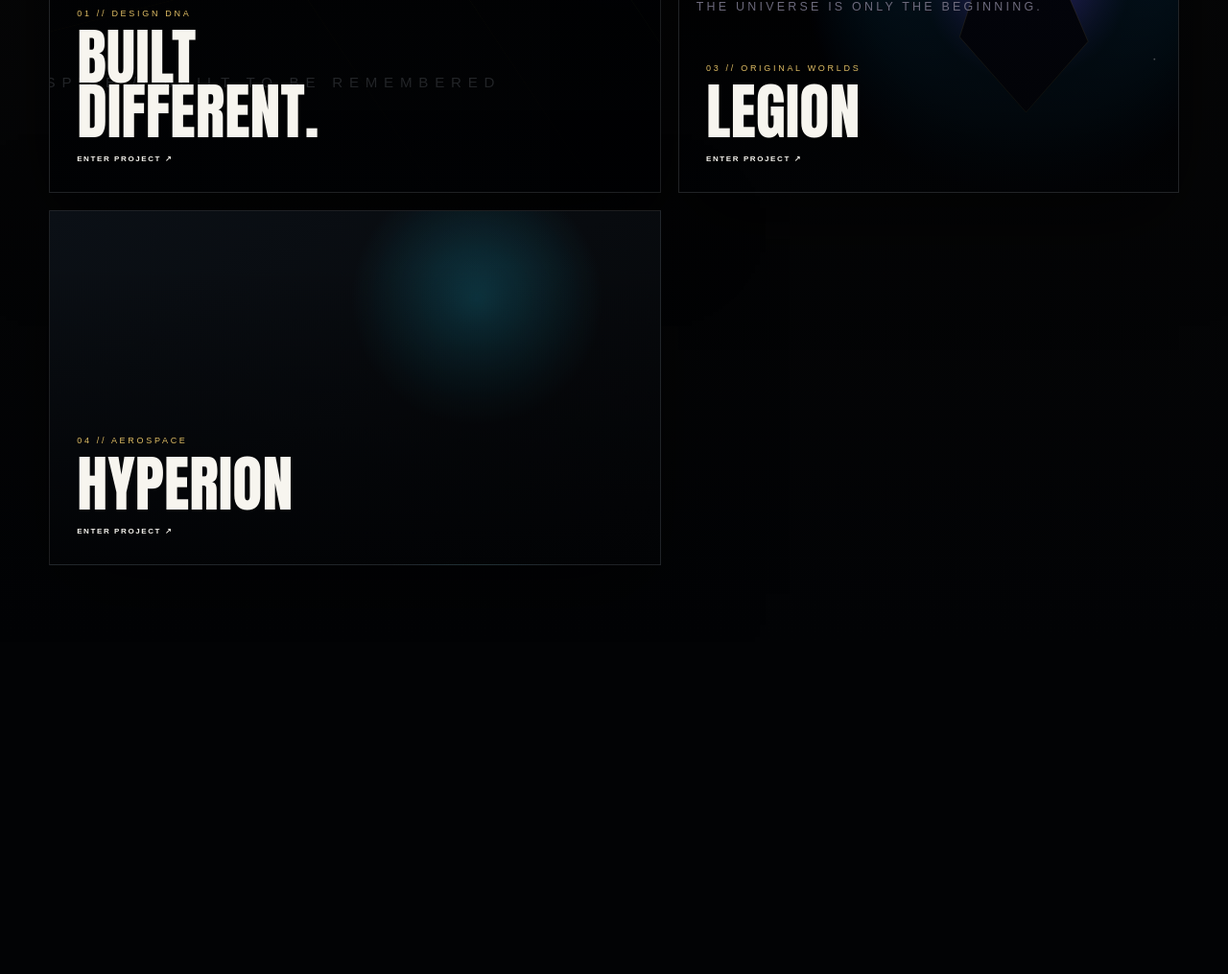
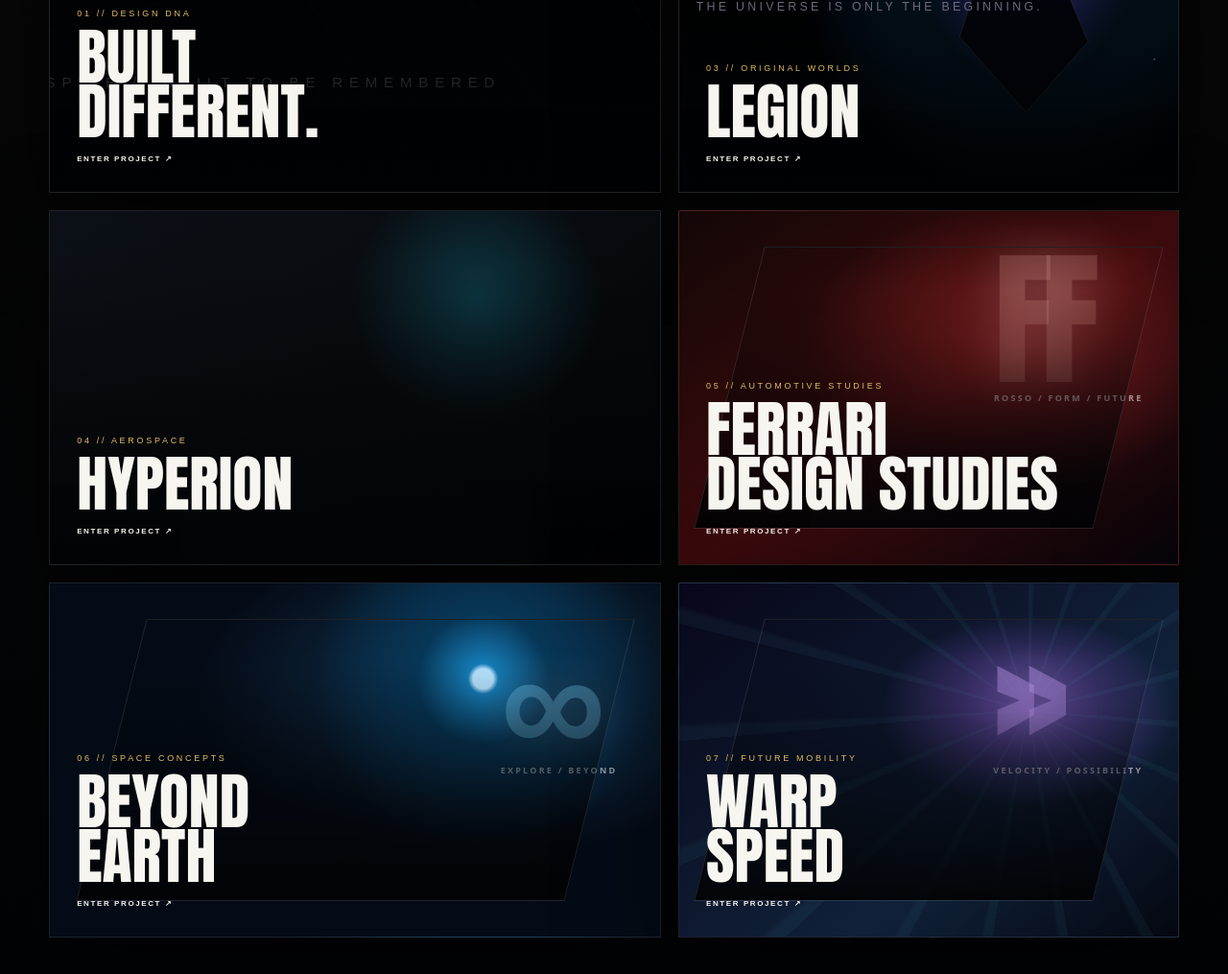
Before and after one commit to forgeframestudio/forgeframe-fusion, a website: page public/index.html in a window 1280 px wide. Shown: the part 3120-4135 px from the top of the page at 96% size. Before the commit the page ends 3879 px from the top, so only its background shows below. Drawn offline with Linux system fonts and the light colour scheme.

Commit message:
feat: showcase ForgeFrame automotive, space, and warp concepts

```diff
--- a/public/index.html
+++ b/public/index.html
@@ -167,7 +167,19 @@
 #musicModal .music-bottom-space{height:180px!important}
 #musicModal iframe{height:520px!important;touch-action:auto!important}
 @media(max-width:600px){#musicModal .music-scroll{padding:54px 10px 180px!important}#musicModal iframe{height:560px!important}}
-.native-deck{max-width:920px;margin:12px auto 18px;padding:18px;border:1px solid #ffffff18;background:linear-gradient(135deg,#0b0d10,#050506);display:flex;align-items:center;gap:18px}.deck-meta{flex:1;min-width:0}.deck-meta small{display:block;color:#c7a94d;font-size:8px;letter-spacing:.2em}.deck-meta strong{display:block;color:#fff;margin-top:5px;font-size:15px}.deck-meta span{display:block;color:#777;font-size:9px;margin-top:4px}.deck-controls{display:flex;gap:6px}.deck-controls button{position:static!important;width:44px!important;height:44px!important;border-radius:50%!important;background:#ffffff08!important;border:1px solid #ffffff20!important;color:#fff!important;font-size:15px!important}@media(max-width:600px){.native-deck{flex-direction:column;align-items:stretch}.deck-controls{justify-content:center}}</style></head><body>
+.native-deck{max-width:920px;margin:12px auto 18px;padding:18px;border:1px solid #ffffff18;background:linear-gradient(135deg,#0b0d10,#050506);display:flex;align-items:center;gap:18px}.deck-meta{flex:1;min-width:0}.deck-meta small{display:block;color:#c7a94d;font-size:8px;letter-spacing:.2em}.deck-meta strong{display:block;color:#fff;margin-top:5px;font-size:15px}.deck-meta span{display:block;color:#777;font-size:9px;margin-top:4px}.deck-controls{display:flex;gap:6px}.deck-controls button{position:static!important;width:44px!important;height:44px!important;border-radius:50%!important;background:#ffffff08!important;border:1px solid #ffffff20!important;color:#fff!important;font-size:15px!important}@media(max-width:600px){.native-deck{flex-direction:column;align-items:stretch}.deck-controls{justify-content:center}}
+/* Independent concept studies: visual treatments remain original to ForgeFrame. */
+.show.concept-auto,.show.concept-space,.show.concept-warp{min-height:400px;isolation:isolate;overflow:hidden}
+.show.concept-auto{background:radial-gradient(ellipse at 68% 38%,#b12c2c90,transparent 45%),linear-gradient(145deg,#130707,#3c0a0c 52%,#050409)}
+.show.concept-space{background:radial-gradient(circle at 71% 27%,#b6e3ff 0 2%,#157bb6 3%,#073656 13%,transparent 34%),radial-gradient(ellipse at 72% 30%,#2a79b65e,transparent 47%),#040b16}
+.show.concept-warp{background:repeating-conic-gradient(from 18deg at 70% 36%,#67efff0b 0deg 2deg,transparent 3deg 19deg),radial-gradient(ellipse at 70% 36%,#ab67ff8a,transparent 30%),linear-gradient(140deg,#080719,#10213a 65%,#040710)}
+.show.concept-auto:after,.show.concept-space:after,.show.concept-warp:after{content:"";position:absolute;inset:10%;border:1px solid #ffffff1c;transform:skew(-14deg);pointer-events:none}
+.concept-symbol{position:absolute;right:7%;top:14%;font:900 clamp(82px,12vw,190px)/.8 Impact,sans-serif;letter-spacing:-.08em;color:#ffffff18;text-shadow:0 0 50px #ffffff2a}
+.concept-auto .concept-symbol{color:#efb4a632}.concept-space .concept-symbol{color:#83dbff55}.concept-warp .concept-symbol{color:#cda4ff66}
+.concept-symbol span{display:block;font:800 9px/1.4 ui-sans-serif,system-ui;letter-spacing:.25em;color:#ffffff8b;text-align:right;margin-top:15px}
+.show[role="button"]:focus-visible{outline:3px solid #f2cc70;outline-offset:3px}
+@media(max-width:760px){.show.concept-auto,.show.concept-space,.show.concept-warp{min-height:310px}.concept-symbol{top:12%;font-size:100px}}
+</style></head><body>
 <div id="introFilm" class="intro-film"><div class="intro-grid"></div><div class="intro-beam"></div><div class="intro-ff">FF</div><div class="intro-copy"><small>FORGEFRAME // FUSION</small><strong>IDEA.</strong><strong>INTELLIGENCE.</strong><strong class="gold">FORGED.</strong></div><div class="intro-end">FROM INTENTION <i>→</i> EXECUTION</div></div><div class="shell">
 <header class="lux-nav"><div class="lux-brand"><div class="lux-sigil">FF</div><div><strong>FORGEFRAME</strong><span>FUSION</span></div></div><div class="nav-links"><a href="#forge">FORGE</a><a href="#universe">UNIVERSE</a><a href="#out">DELIVER</a><button class="account-btn" onclick="openAccount()">FORGEFRAME ID</button><span class="nav-status">FUSION // 001</span></div></header>
 <main>
@@ -181,6 +193,9 @@
 <article class="show" data-k="02 // INTERACTIVE" data-t="BLACKTOP" data-p="A ForgeFrame street-basketball universe built around city identity, competition and legacy."><div class="art blacktop real-art"></div><div class="meta"><small>02 // GAME UNIVERSE</small><h3>BLACKTOP</h3><b>ENTER PROJECT ↗</b></div></article>
 <article class="show" data-k="03 // WORLDS" data-t="LEGION" data-p="An original cinematic character universe with its own visual language, worlds and collectible identity."><div class="art legion real-art"></div><div class="meta"><small>03 // ORIGINAL WORLDS</small><h3>LEGION</h3><b>ENTER PROJECT ↗</b></div></article>
 <article class="show future" data-k="04 // AEROSPACE" data-t="HYPERION" data-p="Reusable interplanetary transportation and exploration concepts created under ForgeFrame Aerospace."><div class="meta"><small>04 // AEROSPACE</small><h3>HYPERION</h3><b>ENTER PROJECT ↗</b></div></article>
+<article class="show concept-auto" tabindex="0" role="button" aria-label="Explore ForgeFrame Ferrari design studies" data-k="05 // AUTOMOTIVE STUDIES" data-t="FERRARI DESIGN STUDIES" data-p="ForgeFrame automotive concept studies exploring sculpted forms, speed and cinematic presentation. Independent creative work; no affiliation with Ferrari."><div class="concept-symbol" aria-hidden="true">FF<span>ROSSO / FORM / FUTURE</span></div><div class="meta"><small>05 // AUTOMOTIVE STUDIES</small><h3>FERRARI<br>DESIGN STUDIES</h3><b>ENTER PROJECT ↗</b></div></article>
+<article class="show concept-space" tabindex="0" role="button" aria-label="Explore ForgeFrame space concepts" data-k="06 // SPACE CONCEPTS" data-t="SPACE CONCEPTS" data-p="ForgeFrame visual ideas for exploration, spacecraft and the future of space travel. Independent concept work; no NASA affiliation is claimed."><div class="concept-symbol" aria-hidden="true">∞<span>EXPLORE / BEYOND</span></div><div class="meta"><small>06 // SPACE CONCEPTS</small><h3>BEYOND<br>EARTH</h3><b>ENTER PROJECT ↗</b></div></article>
+<article class="show concept-warp" tabindex="0" role="button" aria-label="Explore ForgeFrame warp speed concepts" data-k="07 // FUTURE MOBILITY" data-t="WARP SPEED" data-p="A ForgeFrame speculative vision of motion beyond familiar limits, developed as creative concept work."><div class="concept-symbol" aria-hidden="true">››<span>VELOCITY / POSSIBILITY</span></div><div class="meta"><small>07 // FUTURE MOBILITY</small><h3>WARP<br>SPEED</h3><b>ENTER PROJECT ↗</b></div></article>
 </div></section>
 </main></div>
 <div class="music-os"><div class="music-cover" id="dockCover">FF</div><div class="track"><strong id="dockTitle">FORGEFRAME SOUND</strong><span id="dockSub">NO TRACK LOADED // TAP TO START</span></div><div class="wave" id="dockWave">▂▅▃▇▆▃▅</div><button id="musicConnect" onclick="openMusic()">OPEN PLAYER</button></div>
@@ -216,7 +231,7 @@
  qa('.prompt-chips button').forEach(function(x){x.addEventListener('click',function(){if(goal){goal.value=x.getAttribute('data-prompt')||'';goal.focus();goal.scrollIntoView({behavior:'smooth',block:'center'})}})});
  var audio=q('#ffAudio'),play=q('#playTrack'),title=q('#nativeTitle'),state=q('#nativeState');var tracks=[];var trackIndex=0;function syncDeck(){if(play)play.textContent=audio&&!audio.paused?'❚❚':'▶'}function loadNative(i,autoplay){if(!audio||!tracks.length)return;trackIndex=(i+tracks.length)%tracks.length;audio.src=tracks[trackIndex].src;if(title)title.textContent=tracks[trackIndex].title;if(state)state.textContent='FORGEFRAME NATIVE AUDIO';if(autoplay)audio.play().catch(function(){})}if(play)play.addEventListener('click',function(){if(!audio)return;if(!audio.src){if(state)state.textContent='Owned MP3/M4A/WAV files will play here without leaving Fusion.';return}if(audio.paused)audio.play();else audio.pause()});var prev=q('#prevTrack'),next=q('#nextTrack'),shuffle=q('#shuffleTrack');if(prev)prev.addEventListener('click',function(){loadNative(trackIndex-1,true)});if(next)next.addEventListener('click',function(){loadNative(trackIndex+1,true)});if(shuffle)shuffle.addEventListener('click',function(){if(tracks.length)loadNative(Math.floor(Math.random()*tracks.length),true)});if(audio){audio.addEventListener('play',syncDeck);audio.addEventListener('pause',syncDeck);audio.addEventListener('ended',function(){loadNative(trackIndex+1,true)})}
  qa('.ff-stations button').forEach(function(x){x.addEventListener('click',function(){window.openStation(x.getAttribute('data-station'))})});
- qa('.show').forEach(function(x){x.addEventListener('click',function(){var mk=q('#mk'),mt=q('#mt'),mp=q('#mp');if(mk)mk.textContent=x.dataset.k||'';if(mt)mt.textContent=x.dataset.t||'';if(mp)mp.textContent=x.dataset.p||'';open('#projectModal')})});
+ qa('.show').forEach(function(x){function activate(){var mk=q('#mk'),mt=q('#mt'),mp=q('#mp');if(mk)mk.textContent=x.dataset.k||'';if(mt)mt.textContent=x.dataset.t||'';if(mp)mp.textContent=x.dataset.p||'';open('#projectModal')}x.addEventListener('click',activate);x.addEventListener('keydown',function(e){if(e.key==='Enter'||e.key===' '){e.preventDefault();activate()}})});
  if(btn)btn.addEventListener('click',function(){
    if(!goal)return; if(!goal.value.trim()&&!selected.length){goal.focus();return}
    btn.textContent='FORGING…';
```
